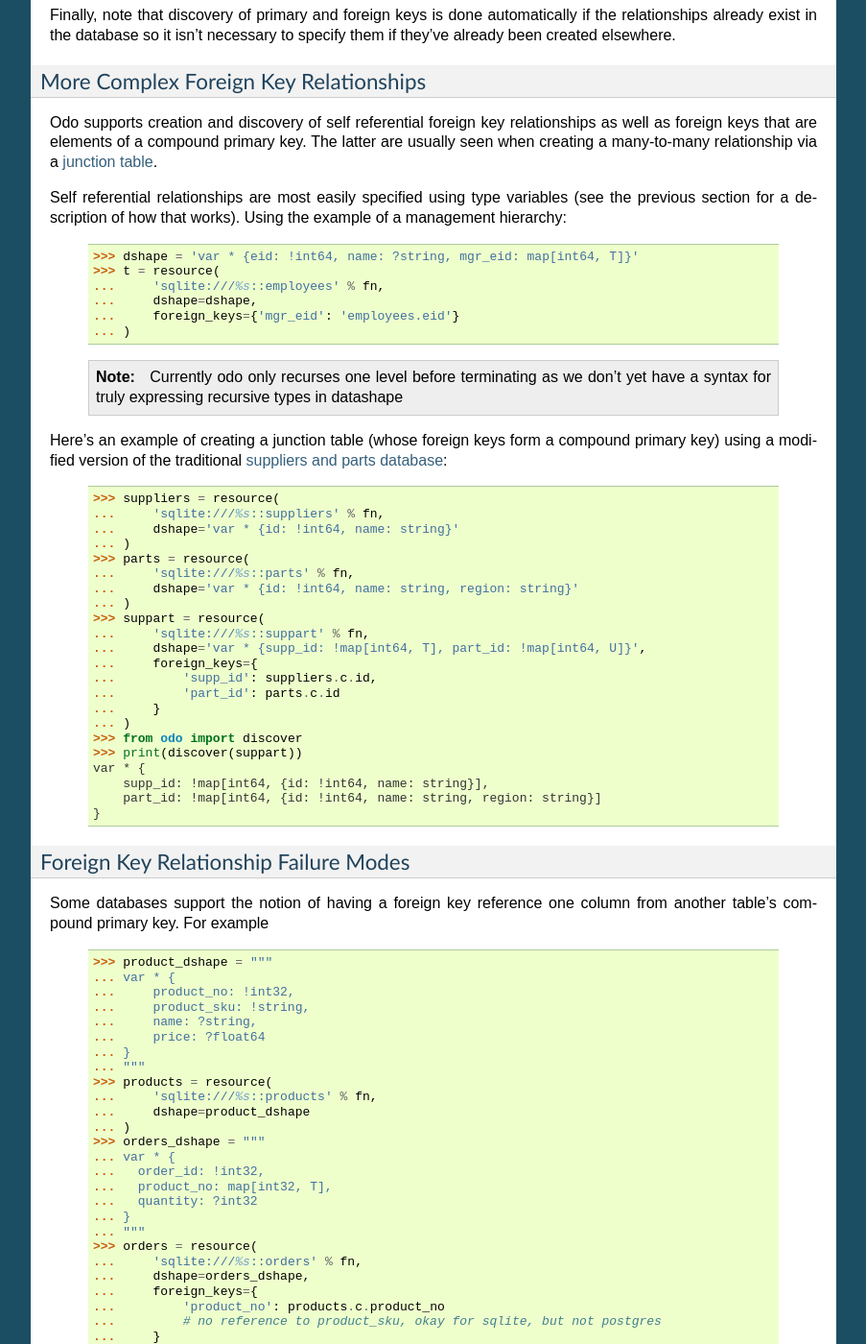
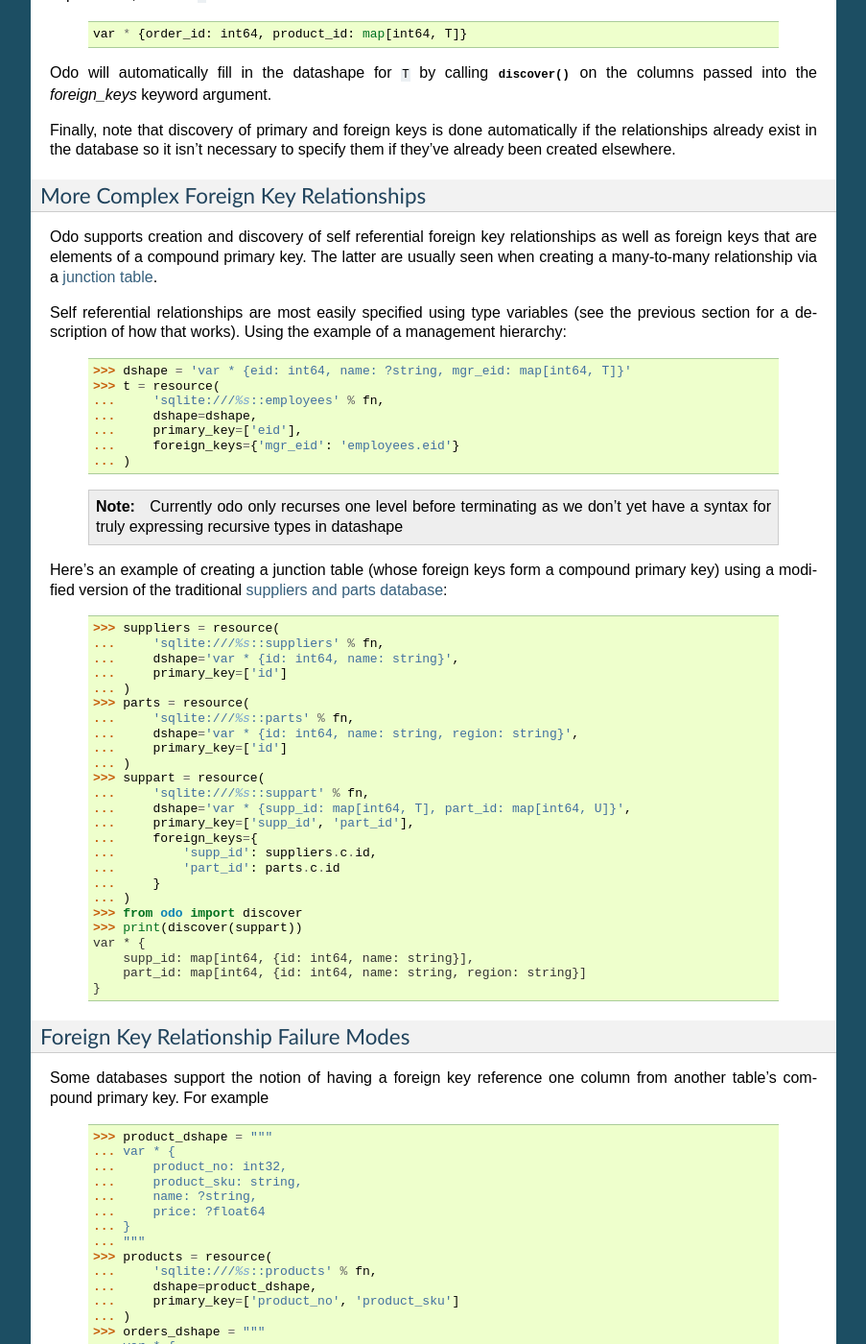
Before and after one commit to blaze/odo, a Sphinx documentation site: the page built from docs/source/sql.rst, in a window 1280 px wide and 1400 px high, scrolled down 2778 px. Shown: the whole window at 96% size, without its empty margins (198-1101 px from the left). Built offline with Sphinx 7.4.7, drawn with Linux system fonts in a browser that asks for light colours; some of the changed text lies outside the part shown.

Commit message:
Change to primary key because there can be only one

```diff
--- a/docs/source/sql.rst
+++ b/docs/source/sql.rst
@@ -82,35 +82,41 @@ Creating a new resource with a primary key
 ~~~~~~~~~~~~~~~~~~~~~~~~~~~~~~~~~~~~~~~~~~
 
 We create a new ``sqlalchemy.Table`` object with the resource function,
-specifying the primary key in the ``dshape`` argument
+specifying the primary key in the ``primary_key`` argument
 
    .. code-block:: python
 
       >>> from odo import resource
-      >>> dshape = 'var * {id: !int64, name: string}'
-      >>> products = resource('sqlite:///db.db::products', dshape=dshape)
+      >>> dshape = 'var * {id: int64, name: string}'
+      >>> products = resource(
+      ...     'sqlite:///db.db::products',
+      ...     dshape=dshape,
+      ...     primary_key=['id'],
+      ... )
       >>> products.c.id.primary_key
       True
 
-One can also create a compound primary key by writing ``!`` in front of each
-column that forms the primary key. For example
-
+Compound primary keys are created by passing the list of columns that form the
+primary key. For example
 
    .. code-block:: python
 
       >>> dshape = """
       ... var * {
-      ...     product_no: !int32,
-      ...     product_sku: !string,
+      ...     product_no: int32,
+      ...     product_sku: string,
       ...     name: ?string,
       ...     price: ?float64
       ... }
       ... """
-      >>> products = resource('sqlite:///%s::products' % fn, dshape=dshape)
+      >>> products = resource(
+      ...     'sqlite:///%s::products' % fn,
+      ...     dshape=dshape,
+      ...     primary_key=['product_no', 'product_sku']
+      ... )
 
 Here, the column pair ``product_no, product_sku`` make up the compound primary
 key of the ``products`` table.
-
 
 Creating resources with foreign key relationships
 ~~~~~~~~~~~~~~~~~~~~~~~~~~~~~~~~~~~~~~~~~~~~~~~~~
@@ -127,13 +133,14 @@ table. We can create this like so
 
       >>> orders_dshape = """
       ... var * {
-      ...    order_id: !int64,
-      ...    product_id: map[int64, {id: !int64, name: string}]
+      ...    order_id: int64,
+      ...    product_id: map[int64, {id: int64, name: string}]
       ... }
       ... """
       >>> orders = resource(
       ...     'sqlite:///db.db::orders',
       ...     dshape=orders_dshape,
+      ...     primary_key=['order_id'],
       ...     foreign_keys={
       ...         'product_id': products.c.id,
       ...     }
@@ -163,14 +170,14 @@ Instead of writing our ``orders`` table above as
 
    ::
 
-      var * {order_id: !int64, product_id: map[int64, {id: !int64, name: string}]}
+      var * {order_id: int64, product_id: map[int64, {id: int64, name: string}]}
 
 We can replace the value part of the ``map`` type with any word starting with a
 capital letter. Often this is a single capital letter, such as ``T``
 
    ::
 
-      var * {order_id: !int64, product_id: map[int64, T]}
+      var * {order_id: int64, product_id: map[int64, T]}
 
 Odo will automatically fill in the datashape for ``T`` by calling
 :func:`~odo.discover` on the columns passed into the `foreign_keys` keyword
@@ -194,10 +201,11 @@ example of a management hierarchy:
 
    .. code-block:: python
 
-      >>> dshape = 'var * {eid: !int64, name: ?string, mgr_eid: map[int64, T]}'
+      >>> dshape = 'var * {eid: int64, name: ?string, mgr_eid: map[int64, T]}'
       >>> t = resource(
       ...     'sqlite:///%s::employees' % fn,
       ...     dshape=dshape,
+      ...     primary_key=['eid'],
       ...     foreign_keys={'mgr_eid': 'employees.eid'}
       ... )
 
@@ -214,15 +222,18 @@ compound primary key) using a modified version of the traditional
 
       >>> suppliers = resource(
       ...     'sqlite:///%s::suppliers' % fn,
-      ...     dshape='var * {id: !int64, name: string}'
+      ...     dshape='var * {id: int64, name: string}',
+      ...     primary_key=['id']
       ... )
       >>> parts = resource(
       ...     'sqlite:///%s::parts' % fn,
-      ...     dshape='var * {id: !int64, name: string, region: string}'
+      ...     dshape='var * {id: int64, name: string, region: string}',
+      ...     primary_key=['id']
       ... )
       >>> suppart = resource(
       ...     'sqlite:///%s::suppart' % fn,
-      ...     dshape='var * {supp_id: !map[int64, T], part_id: !map[int64, U]}',
+      ...     dshape='var * {supp_id: map[int64, T], part_id: map[int64, U]}',
+      ...     primary_key=['supp_id', 'part_id'],
       ...     foreign_keys={
       ...         'supp_id': suppliers.c.id,
       ...         'part_id': parts.c.id
@@ -231,8 +242,8 @@ compound primary key) using a modified version of the traditional
       >>> from odo import discover
       >>> print(discover(suppart))
       var * {
-          supp_id: !map[int64, {id: !int64, name: string}],
-          part_id: !map[int64, {id: !int64, name: string, region: string}]
+          supp_id: map[int64, {id: int64, name: string}],
+          part_id: map[int64, {id: int64, name: string, region: string}]
       }
 
 Foreign Key Relationship Failure Modes
@@ -245,19 +256,20 @@ from another table's compound primary key. For example
 
       >>> product_dshape = """
       ... var * {
-      ...     product_no: !int32,
-      ...     product_sku: !string,
+      ...     product_no: int32,
+      ...     product_sku: string,
       ...     name: ?string,
       ...     price: ?float64
       ... }
       ... """
       >>> products = resource(
       ...     'sqlite:///%s::products' % fn,
-      ...     dshape=product_dshape
+      ...     dshape=product_dshape,
+      ...     primary_key=['product_no', 'product_sku']
       ... )
       >>> orders_dshape = """
       ... var * {
-      ...   order_id: !int32,
+      ...   order_id: int32,
       ...   product_no: map[int32, T],
       ...   quantity: ?int32
       ... }
@@ -265,6 +277,7 @@ from another table's compound primary key. For example
       >>> orders = resource(
       ...     'sqlite:///%s::orders' % fn,
       ...     dshape=orders_dshape,
+      ...     primary_key=['order_id'],
       ...     foreign_keys={
       ...         'product_no': products.c.product_no
       ...         # no reference to product_sku, okay for sqlite, but not postgres
```
Also changed, not shown: 2 other files.
